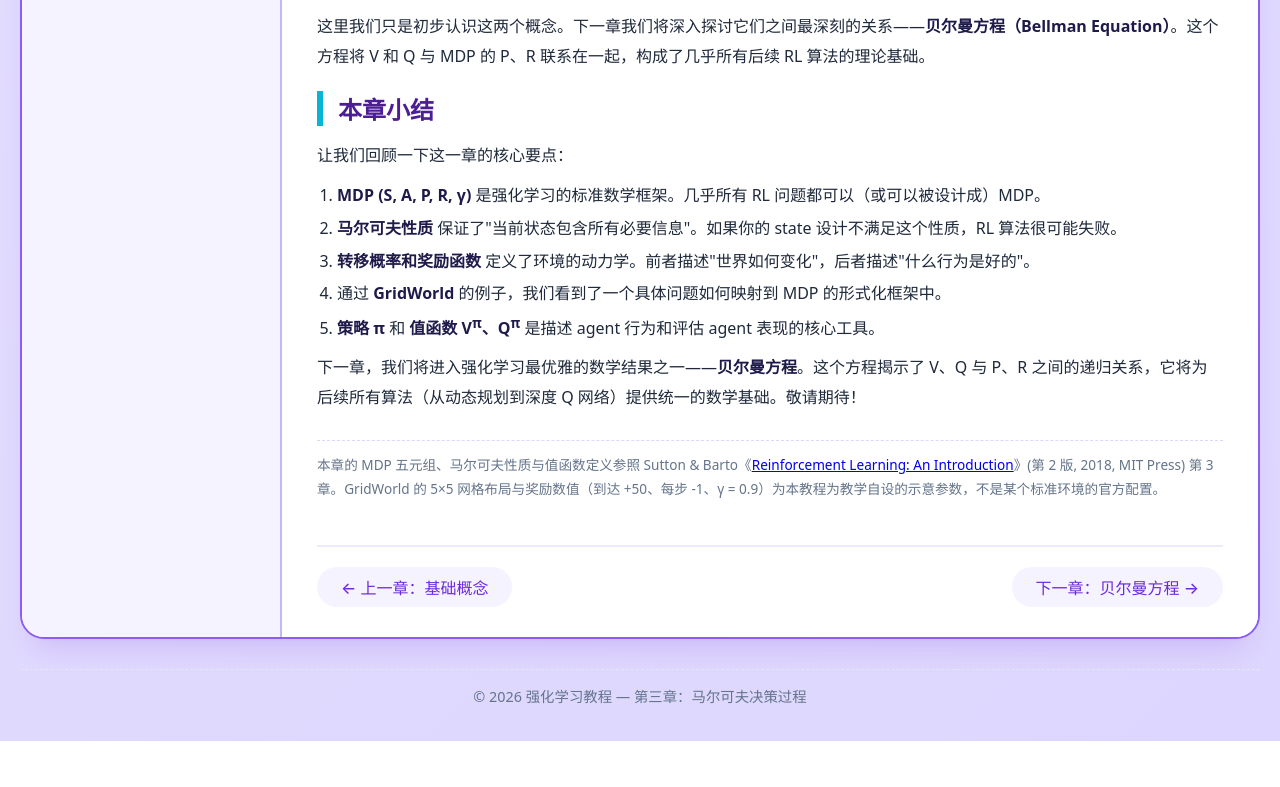
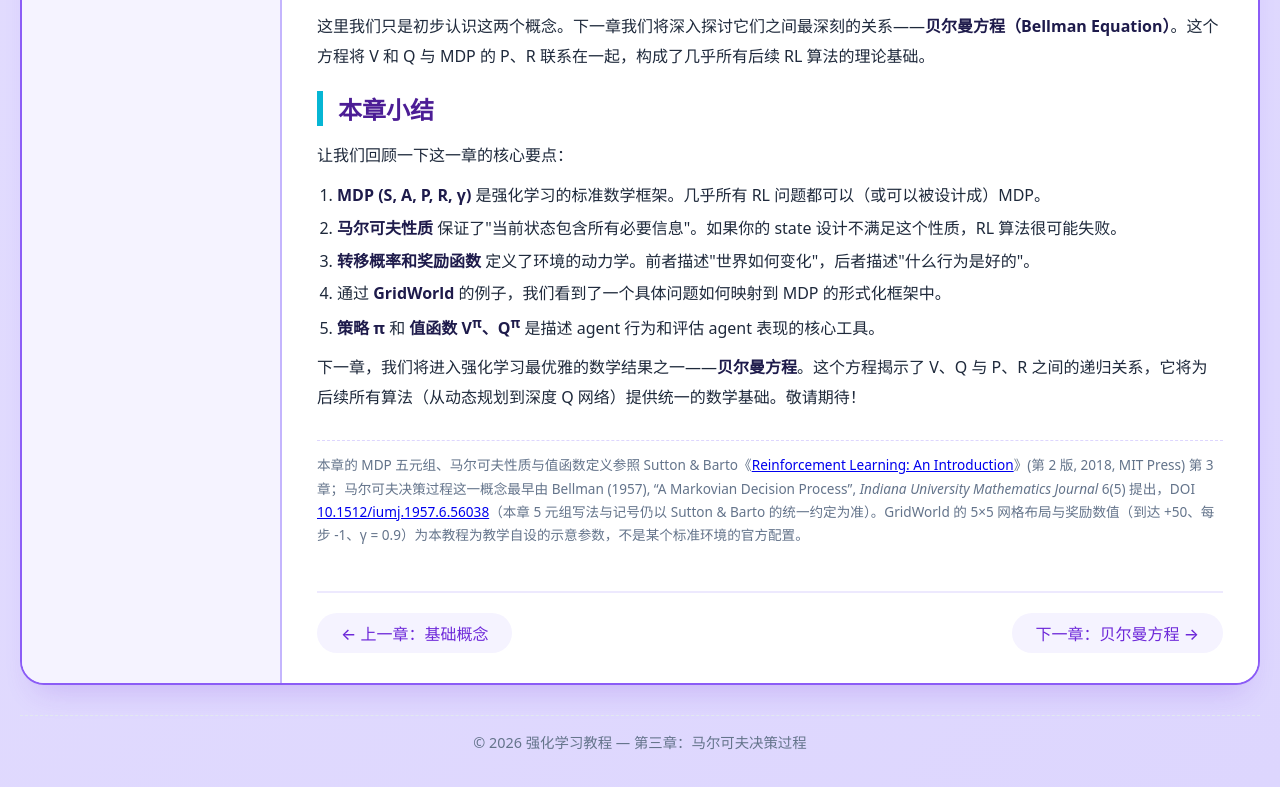
Before and after one commit to 1998x-stack/reinforcement-learning-tutorial, a plain HTML site: page 03.html in a window 1280 px wide. Shown: the part 5718-6505 px from the top of the page. Before the commit the page ends 6459 px from the top, so only its background shows below. Drawn offline with Linux system fonts and the light colour scheme.

Commit message:
docs(reinforcement-learning-tutorial): cite original Bellman (1957) MDP paper in ch03

```diff
--- a/03.html
+++ b/03.html
@@ -365,7 +365,7 @@ R(s, a) = E[ r<sub>t</sub> | s<sub>t</sub> = s, a<sub>t</sub> = a ]
 
 <p>下一章，我们将进入强化学习最优雅的数学结果之一——<strong>贝尔曼方程</strong>。这个方程揭示了 V、Q 与 P、R 之间的递归关系，它将为后续所有算法（从动态规划到深度 Q 网络）提供统一的数学基础。敬请期待！</p>
 
-<p class="source-note">本章的 MDP 五元组、马尔可夫性质与值函数定义参照 Sutton &amp; Barto《<a href="http://incompleteideas.net/book/the-book-2nd.html">Reinforcement Learning: An Introduction</a>》(第 2 版, 2018, MIT Press) 第 3 章。GridWorld 的 5×5 网格布局与奖励数值（到达 +50、每步 -1、γ = 0.9）为本教程为教学自设的示意参数，不是某个标准环境的官方配置。</p>
+<p class="source-note">本章的 MDP 五元组、马尔可夫性质与值函数定义参照 Sutton &amp; Barto《<a href="http://incompleteideas.net/book/the-book-2nd.html">Reinforcement Learning: An Introduction</a>》(第 2 版, 2018, MIT Press) 第 3 章；马尔可夫决策过程这一概念最早由 Bellman (1957), “A Markovian Decision Process”, <em>Indiana University Mathematics Journal</em> 6(5) 提出，DOI <a href="https://doi.org/10.1512/iumj.1957.6.56038">10.1512/iumj.1957.6.56038</a>（本章 5 元组写法与记号仍以 Sutton &amp; Barto 的统一约定为准）。GridWorld 的 5×5 网格布局与奖励数值（到达 +50、每步 -1、γ = 0.9）为本教程为教学自设的示意参数，不是某个标准环境的官方配置。</p>
 
 <!-- ==================== 页脚导航 ==================== -->
 <div class="footer-nav">
```
